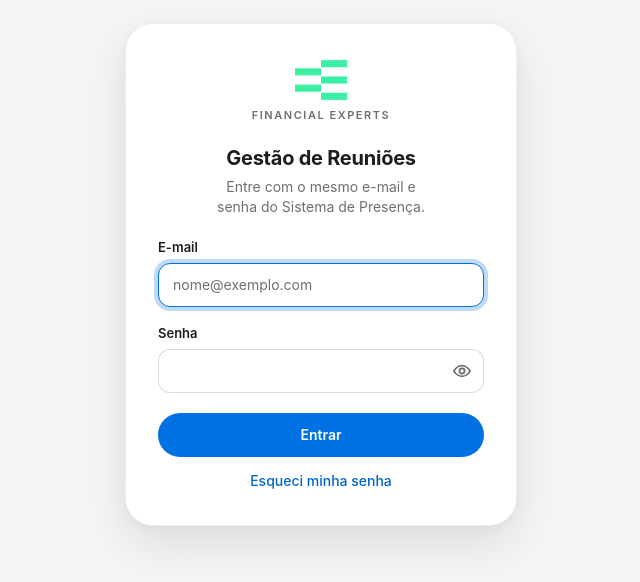
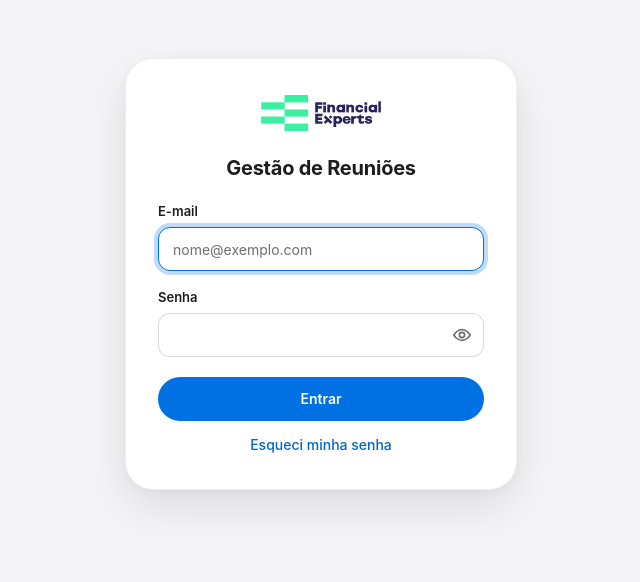
Before and after one commit to financialexperts/Gerenciamento-de-Reunioes, a website with bundled scripts: page index.html in a window 1280 px wide. Shown: the part 126-708 px from the top of the page, without its empty margins (319-959 px from the left). Built offline with nearby package versions, Linux system fonts and the light colour scheme.

Commit message:
alteração na página de login do site

```diff
--- a/index.html
+++ b/index.html
@@ -174,22 +174,13 @@
   <div class="cartao-auth" id="cartao-auth">
 
     <div class="marca">
-      <!-- As barras do logo Financial Experts, redesenhadas em SVG para poderem se alinhar -->
-      <svg class="marca-barras" viewBox="0 0 380 290" aria-hidden="true" focusable="false">
-        <rect class="barra-dir" x="190" y="0" width="190" height="52"/>
-        <rect class="barra-esq" x="0" y="59.5" width="190" height="52"/>
-        <rect class="barra-dir" x="190" y="119" width="190" height="52"/>
-        <rect class="barra-esq" x="0" y="178.5" width="190" height="52"/>
-        <rect class="barra-dir" x="190" y="238" width="190" height="52"/>
-      </svg>
-      <span class="marca__nome">Financial Experts</span>
+      <img class="marca__logo" style="width:120px;height:auto" src="frontend/img/finexperts_pos%20preto.png" alt="Financial Experts">
     </div>
 
     <!-- Entrar -->
     <form class="form-auth" id="form-login" novalidate hidden>
       <div class="form-auth__cabecalho">
         <h1 class="form-auth__titulo">Gestão de Reuniões</h1>
-        <p class="form-auth__descricao">Entre com o mesmo e-mail e senha do Sistema de Presença.</p>
       </div>
       <div class="campo">
         <label class="campo__rotulo" for="login-email">E-mail</label>
```
